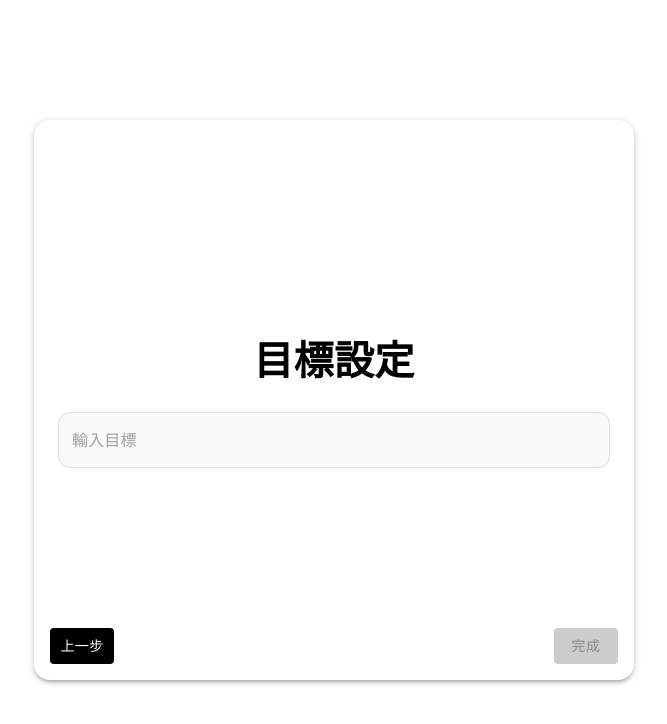
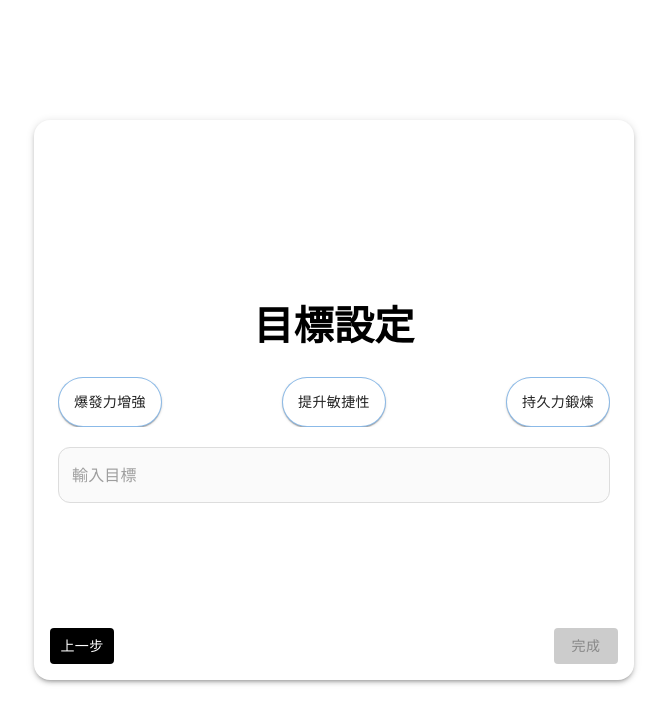
Before and after one commit to lc4490/axcel, a Next.js app: page / in a window 1280 px wide. Shown: the top 724 px of the page, without its empty margins (306-973 px from the left). Built offline with nearby package versions, Linux system fonts and the light colour scheme.

Commit message:
hope this works

```diff
--- a/src/app/page.tsx
+++ b/src/app/page.tsx
@@ -674,13 +674,13 @@ export default function Home() {
                   >
                     目標設定
                   </Typography>
-                  {/* {suggestions[0] !== "" && (
+                  {suggestions[0] !== "" && (
                     <Stack
                       width="100%" // ✅ make it responsive
                       // maxWidth="500px" // ✅ optional: cap width on larger screens
                       direction="row"
                       // spacing={1}
-                      padding={2}
+                      // padding={2}
                       justifyContent="space-between" // Align items to the start for horizontal scroll
                       alignItems="center"
                       flexWrap="nowrap" // Prevent wrapping
@@ -728,7 +728,7 @@ export default function Home() {
                         </Button>
                       ))}
                     </Stack>
-                  )} */}
+                  )}
                   {suggestions[0] === "" && <CircularProgress />}
                   <TextField
                     variant="outlined"
```
